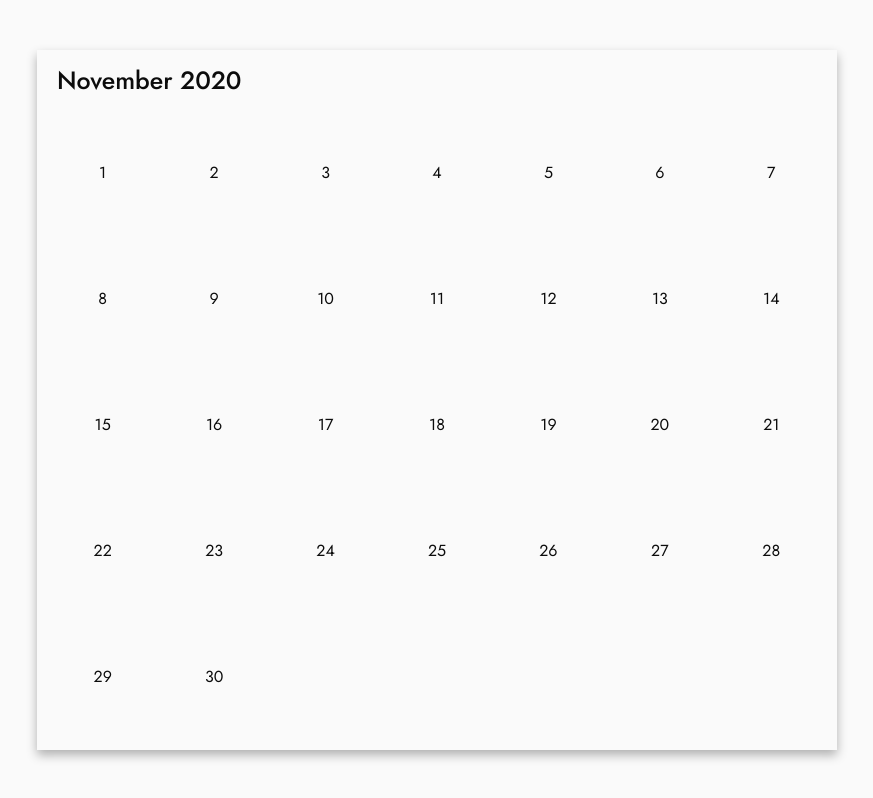
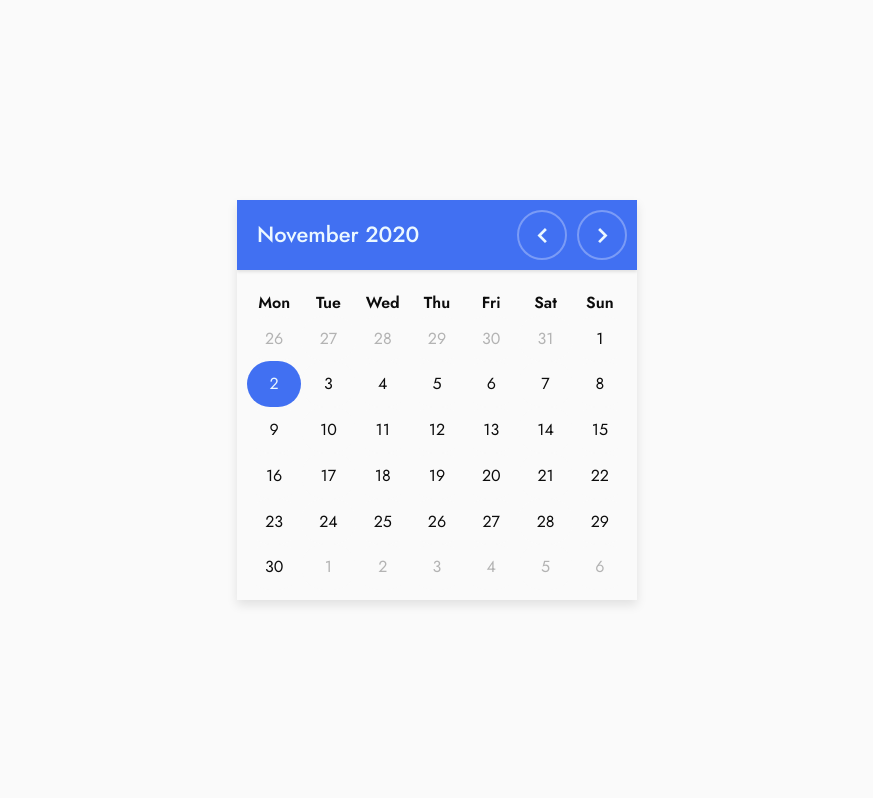
Before and after one commit to jporrego/Calendar, a React (Create React App) app in the folder calendar/: page / in a window 1280 px wide. Shown: the whole page, without its empty margins (203-1076 px from the left). Built offline with nearby package versions, Linux system fonts and the light colour scheme.

Commit message:
v0.02 - Working nicely

```diff
--- a/calendar/src/App.css
+++ b/calendar/src/App.css
@@ -3,7 +3,7 @@
 /* Global Styles */
 
 :root {
-  --primary-color: #414af2;
+  --primary-color: #4170f2;
   --bg-color: #fafafa;
   --bg-color-dark: rgba(13, 21, 26, 0.78);
   --bg-color-light: rgb(41, 61, 73);
@@ -11,7 +11,7 @@
   --font-color-accent: #96f6ae;
   --font-color-accent-dark: #272727;
   --font-color-light: rgb(236, 248, 255);
-  --font-color-grey: rgb(94, 140, 167);
+  --font-color-grey: rgb(179, 179, 179);
   --font-color-dark: rgb(12, 12, 12);
   /* Fonts */
   --font-primary: 'Jost', sans-serif;
--- a/calendar/src/components/calendar/Calendar.css
+++ b/calendar/src/components/calendar/Calendar.css
@@ -1,7 +1,69 @@
 .calendar {
     background-color: var(--bg-color);
-    box-shadow: 0px 5px 10px rgba(0, 0, 0, .3);
+    box-shadow: 0px 5px 10px rgba(0, 0, 0, .1);
+    width: 50%;
+    height: 40rem;
+    display: grid;
+    grid-template-columns: 1fr;
+    grid-template-rows: max-content 1fr;
+    justify-content: center;
+    overflow: hidden;
+}
+
+.calendar__month-year {
+    display: grid;
+    grid-template-columns: 1fr 1fr;
     width: 100%;
-    height: 70rem;
+    padding: 1rem 0rem 1rem 2rem;
+    margin-bottom: 1rem;
+    justify-self: center;
+    color: var(--font-color-light);
+    background-color: var(--primary-color);
+    box-shadow: 0px 2px 3px rgba(0, 0, 0, .1);
+}
+
+.calendar__month-year__date {
+    font-size: 2.2rem;
+    font-weight: 500;
+    justify-self: start;
+    align-self: center;
+}
+
+.calendar__month-year__buttons {
+    display: flex;
+    justify-content: flex-end;
+}
+
+.change-month-button {
+    display: flex;
+    align-items: center;
+    justify-content: center;
+    border: 2px solid rgba(255, 255, 255, .3);
+    width: 5rem;
+    height: 5rem;
+    margin-right: 1rem;
+    border-radius: 500px;
+    font-size: 2rem;
+    font-weight: 400;
+    user-select: none;
+    cursor: pointer;
+    transition: all .1s ease-out;
+    fill: var(--font-color-light);
+}
+
+.change-month-button:hover {
+    background-color: rgba(255, 255, 255, .3);
+}
+
+.change-month-button:active {
+    background-color: rgba(255, 255, 255, .15);
+}
+
+.calendar__days {
+    background-color: var(--bg-color);
     display: grid;
+    grid-template-columns: repeat(7, 1fr);
+    justify-items: center;
+    align-items: center;
+    padding: 1rem;
 }
--- a/calendar/src/components/calendar/Calendar.js
+++ b/calendar/src/components/calendar/Calendar.js
@@ -1,18 +1,64 @@
-import React from 'react';
-import { format, formatDistance, formatRelative, subDays } from 'date-fns'
+import React, {useState, useEffect} from 'react';
+import { format, formatDistance, formatRelative, subDays, addMonths, getDaysInMonth } from 'date-fns'
 
-import Month from '../month/Month.js';
+import Weeks from '../weeks/Weeks.js';
 import './Calendar.css';
 
 
 function Calendar() {
+    const [selectedDate, setSelectedDate] = useState(new Date, "MMMM yyyy");
+    const [month, setMonth] = useState(format(new Date, "MMMM"));
+    const [year, setYear] = useState(format(new Date, "yyyy"));
+    const [firstDay, setFirstDay] = useState(format(new Date(format(new Date, "yyyy"), format(new Date, "M") - 1, 1), "i"));
+    const [daysInMonth, setDaysInMonth] = useState(getDaysInMonth(new Date));
+    const [previousMonth, setPreviousMonth] = useState(format(addMonths(new Date, - 1), "MMMM"));
+    const [previousMonthDays, setPreviousMonthDays] = useState(getDaysInMonth(addMonths(new Date, - 1)));
+    const [nextMonth, setNextMonth] = useState(format(addMonths(new Date, + 1), "MMMM"));
 
-    const month = format(new Date, "MMMM");
-    const year = format(new Date, "yyyy");
+    useEffect(() => {
+        // Actualiza el título del documento usando la API del navegador
+        setMonth(format(selectedDate, "MMMM"));
+        setYear(format(selectedDate, "yyyy"));
+        setFirstDay(format(new Date(format(selectedDate, "yyyy"), format(selectedDate, "M") - 1, 1), "i"))
+        setDaysInMonth(getDaysInMonth(selectedDate));
+        setPreviousMonth(format(addMonths(selectedDate, - 1), "MMMM"));
+        setPreviousMonthDays(getDaysInMonth(addMonths(selectedDate, - 1)));
+        setNextMonth(format(addMonths(selectedDate, + 1), "MMMM"));
+    }, [selectedDate]);
 
+    const goPreviousMonth = () => {
+        let date = new Date(selectedDate);
+        date = addMonths(date, - 1);
+
+        setSelectedDate(date);
+    }
+
+    const goNextMonth = () => {
+        let date = new Date(selectedDate);
+        date = addMonths(date, + 1);
+
+        setSelectedDate(date);
+    }
     return (
         <div className="calendar">
-            <Month month={month} year={year}></Month>
+            <div className="calendar__month-year">
+                <div className="calendar__month-year__date">{month} {year}</div>
+                <div className="calendar__month-year__buttons">
+                    <div onClick={goPreviousMonth} className="change-month-button">
+                        <svg xmlns="http://www.w3.org/2000/svg" width="1.5rem" height="1.5rem" viewBox="0 0 24 24" style={{transform:"scale(-1, 1)"}}>
+                            <path d="M5 3l3.057-3 11.943 12-11.943 12-3.057-3 9-9z"/>
+                        </svg>
+                    </div>
+                    <div onClick={goNextMonth} className="change-month-button">
+                        <svg xmlns="http://www.w3.org/2000/svg" width="1.5rem" height="1.5rem" viewBox="0 0 24 24">
+                            <path d="M5 3l3.057-3 11.943 12-11.943 12-3.057-3 9-9z"/>
+                            </svg>
+                    </div>
+                </div>
+
+            </div>
+            <Weeks firstDay={firstDay} daysInMonth={daysInMonth} daysPreviousMonth = {previousMonthDays}></Weeks>
+            {/* <Month month={month} year={year}></Month> */}
         </div>
     )
 }
--- a/calendar/src/components/day/Day.css
+++ b/calendar/src/components/day/Day.css
@@ -9,6 +9,7 @@
     justify-content: center;
     transition: all .1s ease-out;
     cursor: pointer;
+    border-radius: 5000px;
 }
 
 .day:hover {
--- a/calendar/src/components/day/Day.js
+++ b/calendar/src/components/day/Day.js
@@ -3,8 +3,19 @@ import React from 'react'
 import './Day.css';
 
 function Day(props) {
+
+    const setColor = () => {
+        if (props.currentDay == props.day && props.currentMonth) {
+            return ["var(--primary-color)", "var(--font-color-light)"];
+        } else if (props.currentMonth){
+            return ["var(--bg-color)", "var(--font-color-dark)"];
+        } else {
+            return ["var(--bg-color)", "var(--font-color-grey)"];
+        }
+    }
+
     return (
-        <div className="day">
+        <div className="day" style={{backgroundColor: setColor()[0], color: setColor()[1]}}>
             {props.day}
         </div>
     )
--- /dev/null
+++ b/calendar/src/components/weeks/Weeks.css
@@ -0,0 +1,25 @@
+.weeks {
+    display: grid;
+    grid-template-rows: max-content 1fr;
+    padding: 1rem;
+}
+
+.weeks__day-name {
+    display: grid;
+    grid-template-columns: repeat(7, 1fr);
+    grid-template-rows: 1fr;
+    justify-items: center;
+    align-items: center;
+    font-size: 1.6rem;
+    font-weight: 600;
+    text-transform: capitalize;
+}
+
+.weeks__content {
+    background-color: var(--bg-color);
+    display: grid;
+    grid-template-columns: repeat(7, 1fr);
+    grid-template-rows: repeat(6, 1fr);
+    justify-items: center;
+    align-items: center;
+}
--- /dev/null
+++ b/calendar/src/components/weeks/Weeks.js
@@ -0,0 +1,52 @@
+import React from 'react'
+import { format, getDaysInMonth } from 'date-fns';
+
+import Day from '../day/Day.js';
+import './Weeks.css';
+
+function Weeks(props) {
+
+    let monthDays = [];
+    for (let i = 1; i <= props.daysInMonth; i++){
+        monthDays.push(i);
+    }
+
+    let prevMonthDays = [];
+    for (let i = (props.daysPreviousMonth - props.firstDay + 2); i <= props.daysPreviousMonth; i++){
+        prevMonthDays.push(i);
+    }
+
+    let nextMonthDays = [];
+    for (let i = 1; i <= (42 - props.daysInMonth - props.firstDay + 1); i++){
+        nextMonthDays.push(i);
+    }
+
+    return (
+        <div className="weeks">
+            <div className="weeks__day-name">
+                    <div>mon</div>
+                    <div>tue</div>
+                    <div>wed</div>
+                    <div>thu</div>
+                    <div>fri</div>
+                    <div>sat</div>
+                    <div>sun</div>
+            </div>
+            <div className="weeks__content">
+                {prevMonthDays.map((i) => (
+                    <Day day={i} key={i} currentMonth={false}></Day>
+                ))}
+
+                {monthDays.map((i) => (
+                    <Day day={i} currentMonth={true} key={i} currentDay={format(new Date, "d")}></Day>
+                ))}
+
+                {nextMonthDays.map((i) => (
+                    <Day day={i} key={i} currentMonth={false}></Day>
+                ))}
+            </div>
+        </div>
+    )
+}
+
+export default Weeks
```
